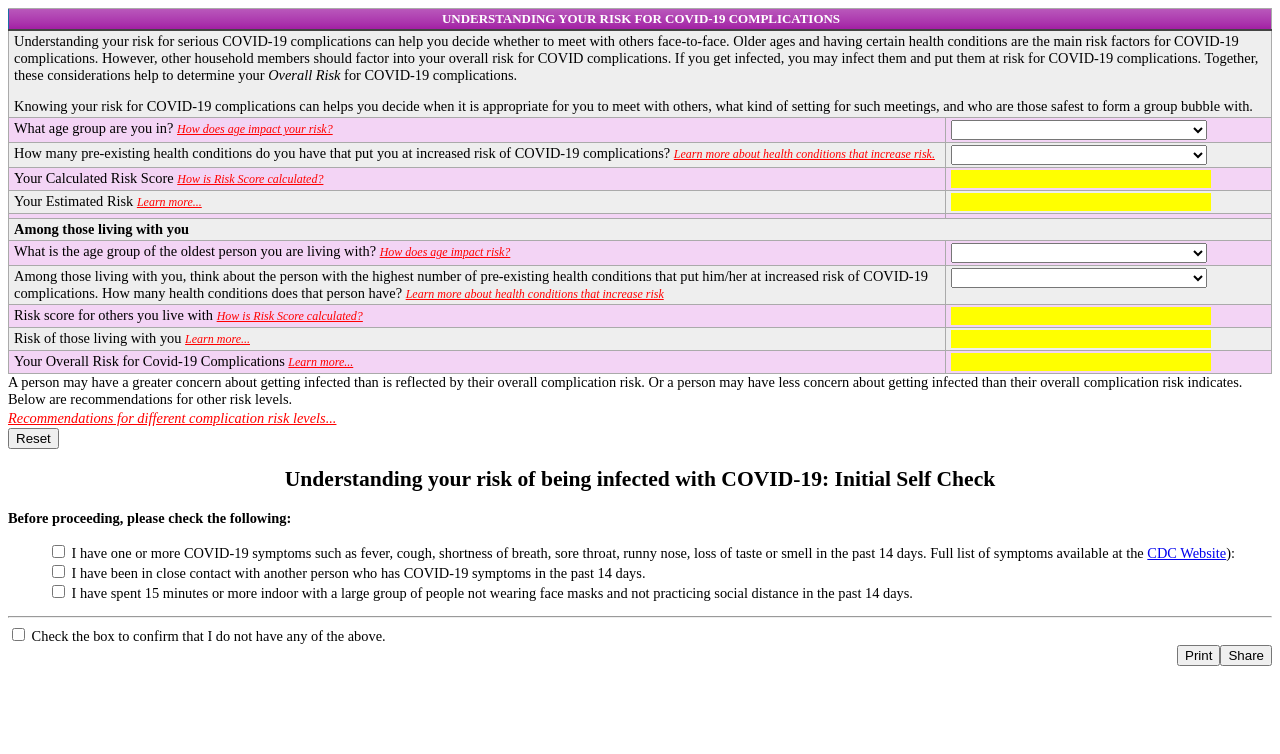
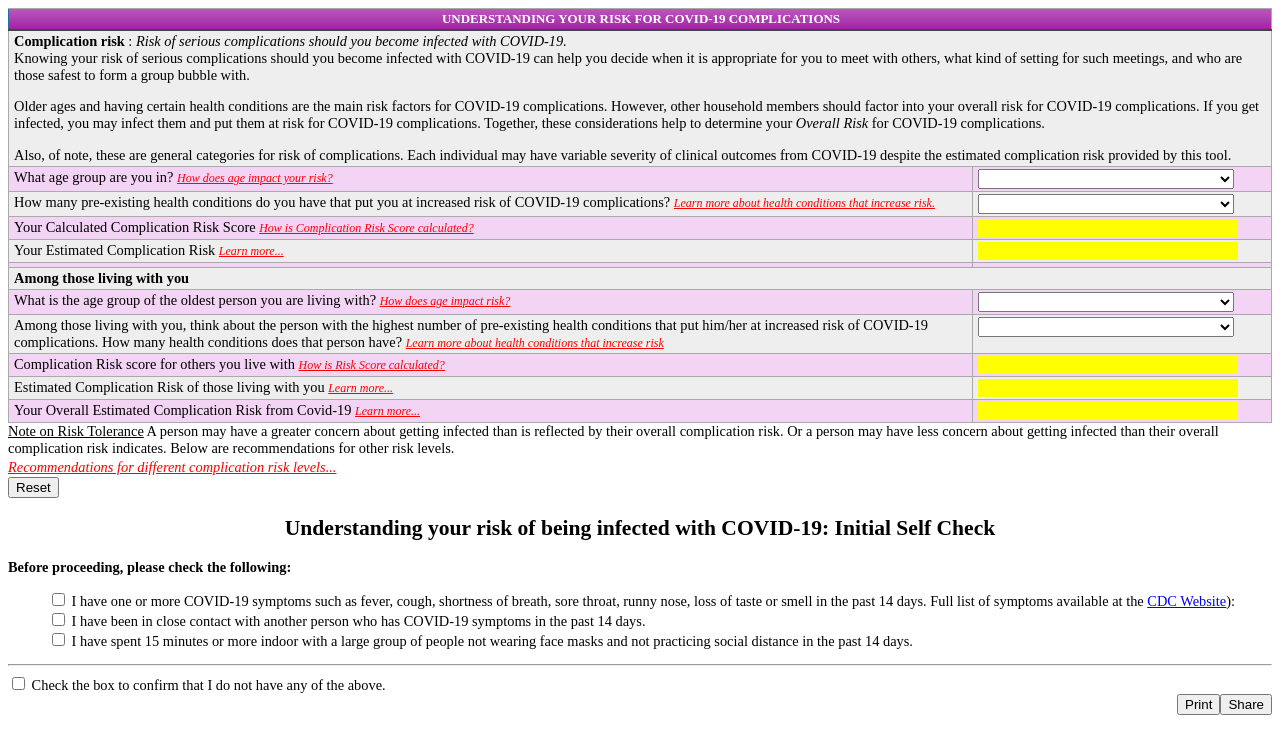
Before and after one commit to dlee1j1/covid, a Vue app in the folder covid/: page / in a window 1280 px wide. Shown: the top 754 px of the page. Built offline with nearby package versions, Linux system fonts and the light colour scheme.

Commit message:
clean up wording

```diff
--- a/covid/src/components/ComplicationRisk.vue
+++ b/covid/src/components/ComplicationRisk.vue
@@ -9,14 +9,23 @@
     <tbody>
         <tr>
             <td colspan="2">
-                Understanding your risk for serious COVID-19 complications can help you decide whether to meet with others face-to-face.
+                <b> Complication risk </b>:
+                <em> Risk of serious complications should you become infected with COVID-19.
+                </em>
+                <br/>
+                Knowing your risk of serious complications should you become infected with COVID-19
+                can help you decide when it is appropriate for you to meet with others,
+                what kind of setting for such meetings, and who are those safest to form a
+                group bubble with.
+                <p/>
                 Older ages and having certain health conditions are the main risk factors for COVID-19 complications.
-                However, other household members should factor into your overall risk for COVID complications. If you get infected,
+                However, other household members should factor into your overall risk for COVID-19 complications. If you get infected,
                 you may infect them and put them at risk for COVID-19 complications.
                 Together, these considerations help to determine your <em> Overall Risk </em> for COVID-19 complications.
                 <p/>
-                Knowing your risk for COVID-19 complications can helps you decide when it is appropriate for you to meet with others,
-                what kind of setting for such meetings, and who are those safest to form a group bubble with.
+                Also, of note, these are general categories for risk of complications.
+                Each individual may have variable severity of clinical outcomes from COVID-19 despite
+                the estimated complication risk provided by this tool.
             </td>
         </tr>
         <tr>
@@ -44,8 +53,8 @@
             <td> <DictSelect  v-model="Self.health" :dict="HealthDict"></DictSelect></td>
         </tr>
         <tr>
-            <td>Your Calculated Risk Score
-                <more teaser="How is Risk Score calculated?"> Being older and having pre-existing health conditions puts
+            <td>Your Calculated Complication Risk Score
+                <more teaser="How is Complication Risk Score calculated?"> Being older and having pre-existing health conditions puts
                     you at much greater risk for serious COVID-19 complications
                      than if you only have one but not the other.
                      Your calculated risk score is determined by multiplying the risk score for your age with the risk score for
@@ -56,9 +65,9 @@
             </td>
         </tr>
         <tr>
-            <td>Your Estimated Risk
+            <td>Your Estimated Complication Risk
                 <more>
-                    Estimated Risk provides a qualitative estimate of your risk using your calculated risk score.
+                    Estimated Complication Risk provides a qualitative estimate of your risk using your calculated risk score.
                     Your risk is very low if the risk score is &lt;1, low if 1-2, medium if 3-5, high if &gt;5
                 </more>
             </td>
@@ -97,7 +106,7 @@
             <td> <DictSelect  v-model="Others.health" :dict="HealthDict"></DictSelect></td>
         </tr>
         <tr>
-            <td>Risk score for others you live with
+            <td>Complication Risk score for others you live with
                 <more teaser="How is Risk Score calculated?"> Being older <b>and</b> having pre-existing health conditions puts
                     a person at much greater risk for serious COVID-19 complications
                      than if they only have one but not the other.
@@ -111,7 +120,7 @@
             </td>
         </tr>
         <tr>
-            <td>Risk of those living with you
+            <td>Estimated Complication Risk of those living with you
                 <more>
                     Calculated Risk provides a qualitative estimate of the risk for those living with you.
                     Their risk is very low if the risk score is &lt;1, low if 1-2, medium if 3-5, high if &gt;5
@@ -122,11 +131,16 @@
         </tr>
         </template>
         <tr>
-            <td> Your Overall Risk for Covid-19 Complications
+            <td> Your Overall Estimated Complication Risk from Covid-19
             <more>
-            Comparing your estimated risk for COVID-19 complications to the risk of those living with you. Your overall risk is the higher of the two.
-            This is because you have to consider the impact on others if you should become infected and then transmit COVID-19 to others who live with you.
-            Their risk of developing serious complications is part of your overall risk.
+            Your overall estimated complication risk is the higher of the
+            your personal estimated complication risk
+            and the estimated complication risk of those living with you.
+
+            This is because you have to consider the impact on others if you should
+            become infected then transmit COVID-19 to others who live with you.
+            Their risk of developing serious complications is part of your
+            overall estimated complication risk.
             </more>
             </td>
             <td><input readonly=true :value="overallRisk()" :key="overallRisk()">
@@ -134,14 +148,15 @@
         </tr>
         <tr v-if="overallRisk()">
             <td colspan="2">
-            <b>How to use your risk assessment result.</b> Since you have <b>{{overallRisk()}}</b> overall complication risk, {{riskAdvice[overallRisk()]}}
+            <b>How to use your estimated overall complication risk assessment result.</b>
+            You have <b>{{overallRisk()}}</b> overall complication risk. {{riskAdvice[overallRisk()]}}
             <hr>
             <LocalInfo/>
             </td>
         </tr>
     </tbody>
 </table>
-
+    <u>Note on Risk Tolerance</u>
     A person may have a greater concern about getting infected than is reflected by their overall complication risk.
     Or a person may have less concern about getting infected than their overall complication risk indicates.
     Below are recommendations for other risk levels.
@@ -149,7 +164,7 @@
     <more teaser="Recommendations for different complication risk levels..." retain=true style="font-size:larger;">
     <ul>
         <li v-for="(advice,risk) in riskAdvice" :key=risk>
-        <more :teaser="'If you have <b>' + risk + '</b> complication risk...'" retain=true >
+        <more :teaser="'If you have <b>' + risk + '</b> complication risk: '" retain=true >
            {{advice}}
         </more>
     </li>
@@ -195,20 +210,20 @@
     }
 
     const riskAdvice = {
-        'High':  `you should be very concerned about getting COVID-19 infection from others.
+        'High':  `You should be very concerned about getting COVID-19 infection from others.
             Therefore, consider only meeting others in person when the level of COVID-19 infection in the community is low or very low.
             If you decide to meet with others, protect yourself by meeting them outdoor.
             Always use facemask and maintain social distance of at least 6 feet.
             When forming a group bubble with others, consider only meeting with individuals who have a low contact risk.
             Have your group members assess their contact risk using this assessment tool`,
-        'Medium':`you should at least be moderately concerned about getting COVID-19 infection from others.
+        'Medium':`You should at least be moderately concerned about getting COVID-19 infection from others.
                 Therefore, consider only meeting with others in person when the level of COVID-19 infection
                 in the community is low or very lower.
                 If you decide to meet with others, protect yourself by meeting them outdoor or in a
                 larger room with good ventilation. Always use facemask and maintain social distance of at least 6 feet.
                 When forming a group bubble with others, consider meeting with individuals who have a medium contact risk,
                 or lower. Have your group members assess their contact risk using this assessment tool.`,
-        'Low':`you may only have some concern about getting COVID-19 infection from others.
+        'Low':`You may only have some concern about getting COVID-19 infection from others.
                 To protect yourself and others, consider limiting your meetings with others
                 when the level of COVID-19 infection in the community is still high.
                 If you decide to meet with others, consider meeting them outdoor or in a room with good ventilation.
@@ -216,7 +231,7 @@
                 Always use facemask and maintain social distance of at least 6 feet.
                 When forming a bubble with others, meet with individuals who have a medium or lower contact risk.
                 Have your group members assess their contact risk using this assessment tool.`,
-        'Very Low': `you may not be very concerned about getting COVID-19 infection from others.
+        'Very Low': `You may not be very concerned about getting COVID-19 infection from others.
                 Nevertheless, you can play your part to protect others in case you should get infected.
                 Consider limiting your meetings with others when the level of COIVD-19 in your community is high.
                 You can meet with others in person as long as it meets your local public health department guidelines.
```
Also changed, not shown: covid/src/components/InfectionRisk.vue (+38 -21 lines), covid/src/components/Intro.vue (+7 -0 lines).
